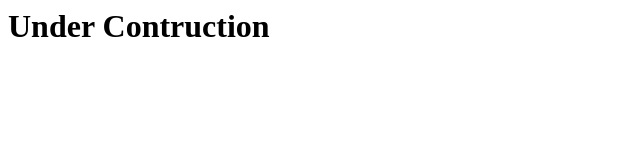
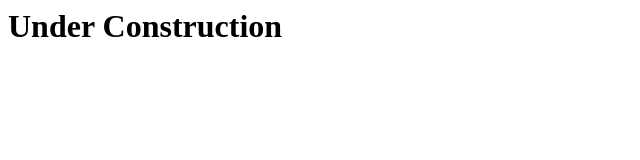
Before and after one commit to noaa-afsc/noaa-afsc.github.io, a plain HTML site: page index.html in a window 1280 px wide. Shown: the full height of the page, 0-640 px from the left. Drawn offline with Linux system fonts and the light colour scheme.

Commit message:
Update index.html

```diff
--- a/index.html
+++ b/index.html
@@ -1,6 +1,6 @@
 <html>
 <header>
-  <h1>Under Contruction</h1>
+  <h1>Under Construction</h1>
 </header>
 
 <body bgcolor="white">
```
